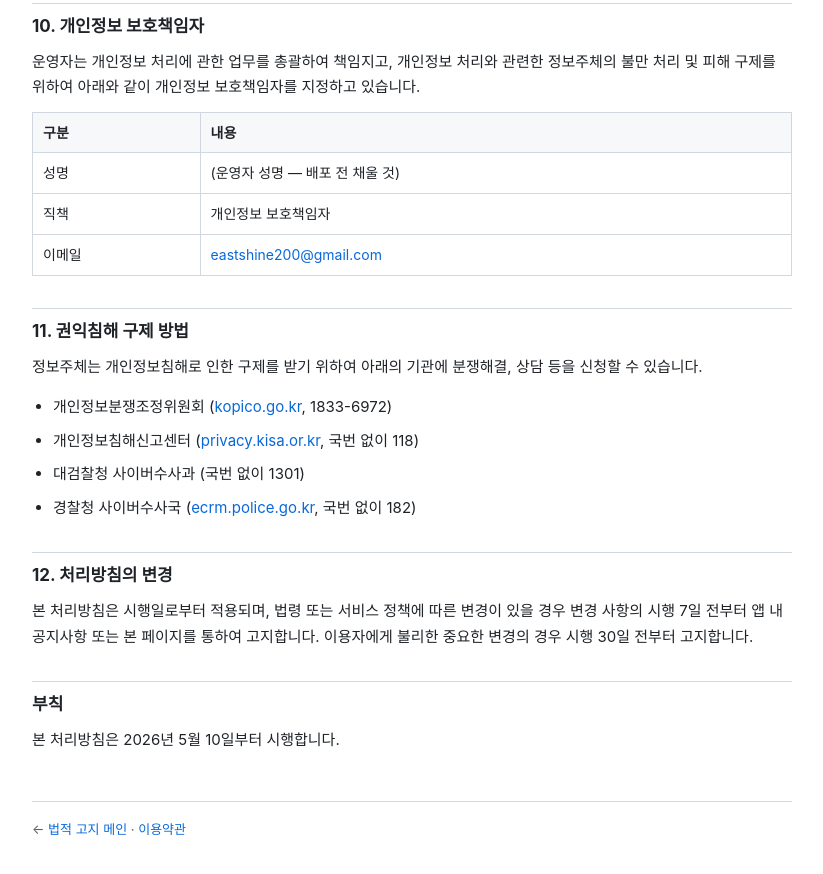
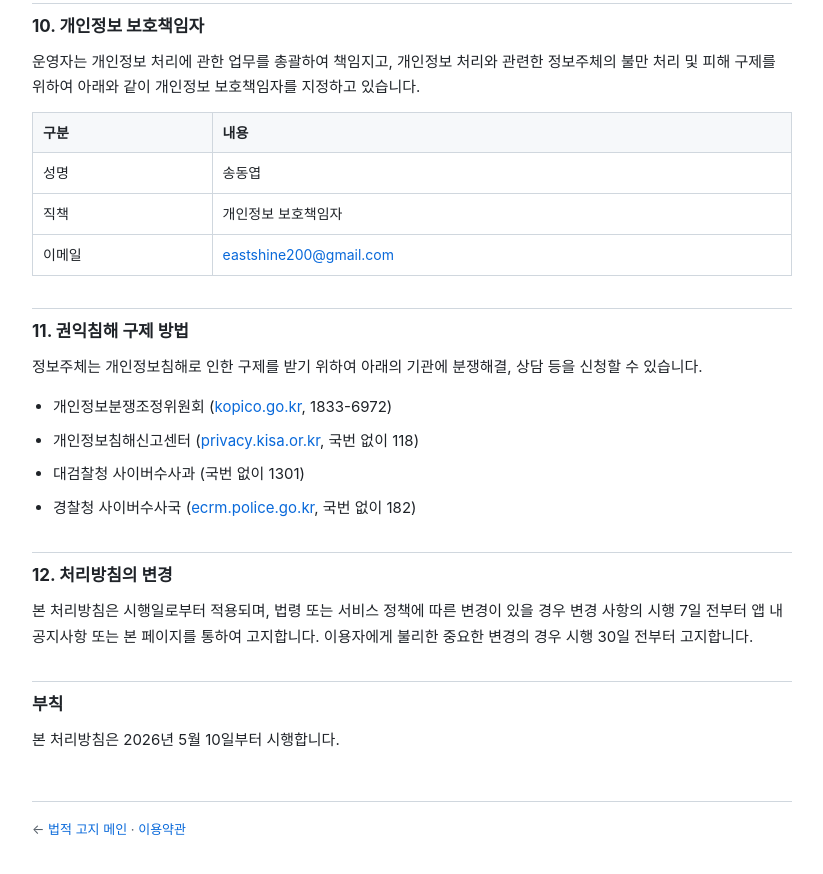
Before and after one commit to eastshine2741/kotonoha-legal, a plain HTML site: page privacy/index.html in a window 1280 px wide. Shown: the part 2663-3537 px from the top of the page, without its empty margins (228-1051 px from the left). Drawn offline with Linux system fonts and the light colour scheme.

Commit message:
fill in privacy officer name

```diff
--- a/privacy/index.html
+++ b/privacy/index.html
@@ -183,7 +183,7 @@
       <tr><th>구분</th><th>내용</th></tr>
     </thead>
     <tbody>
-      <tr><td>성명</td><td>(운영자 성명 — 배포 전 채울 것)</td></tr>
+      <tr><td>성명</td><td>송동엽</td></tr>
       <tr><td>직책</td><td>개인정보 보호책임자</td></tr>
       <tr><td>이메일</td><td><a href="mailto:eastshine200@gmail.com">eastshine200@gmail.com</a></td></tr>
     </tbody>
```
